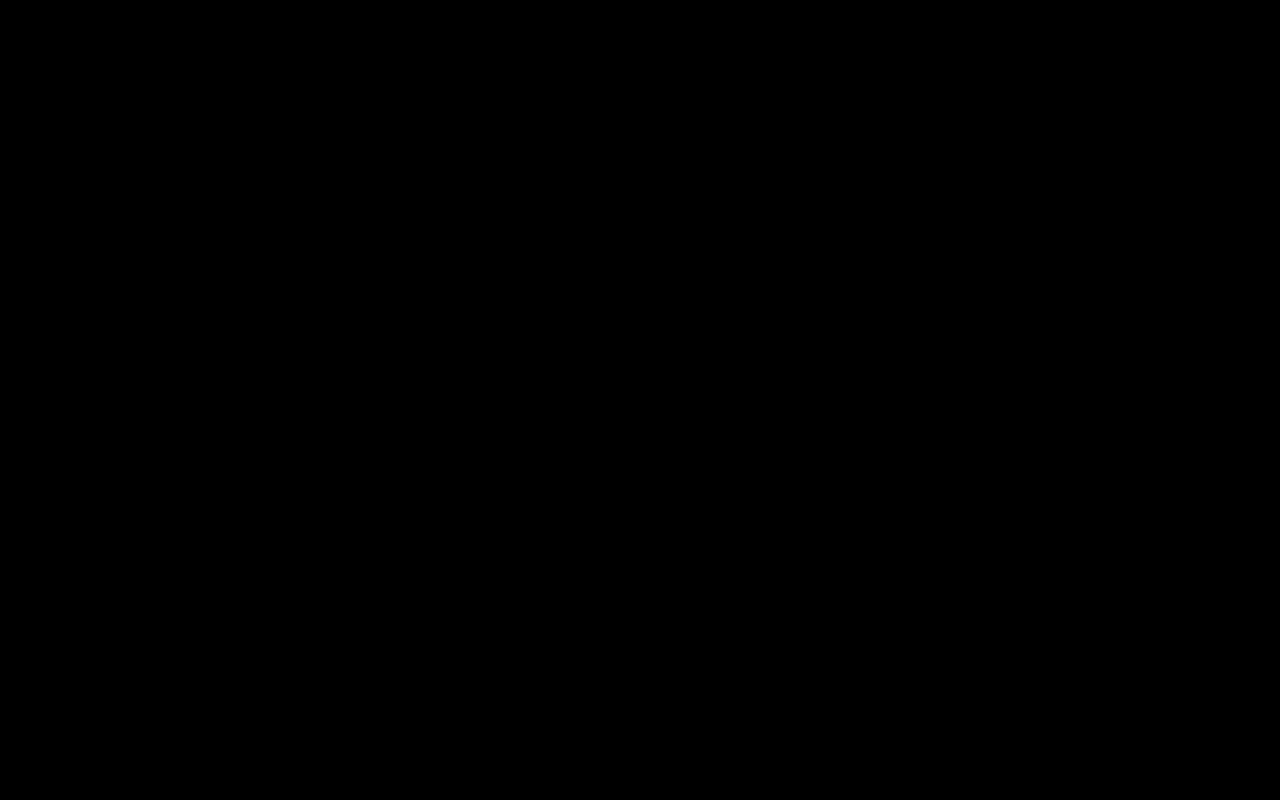
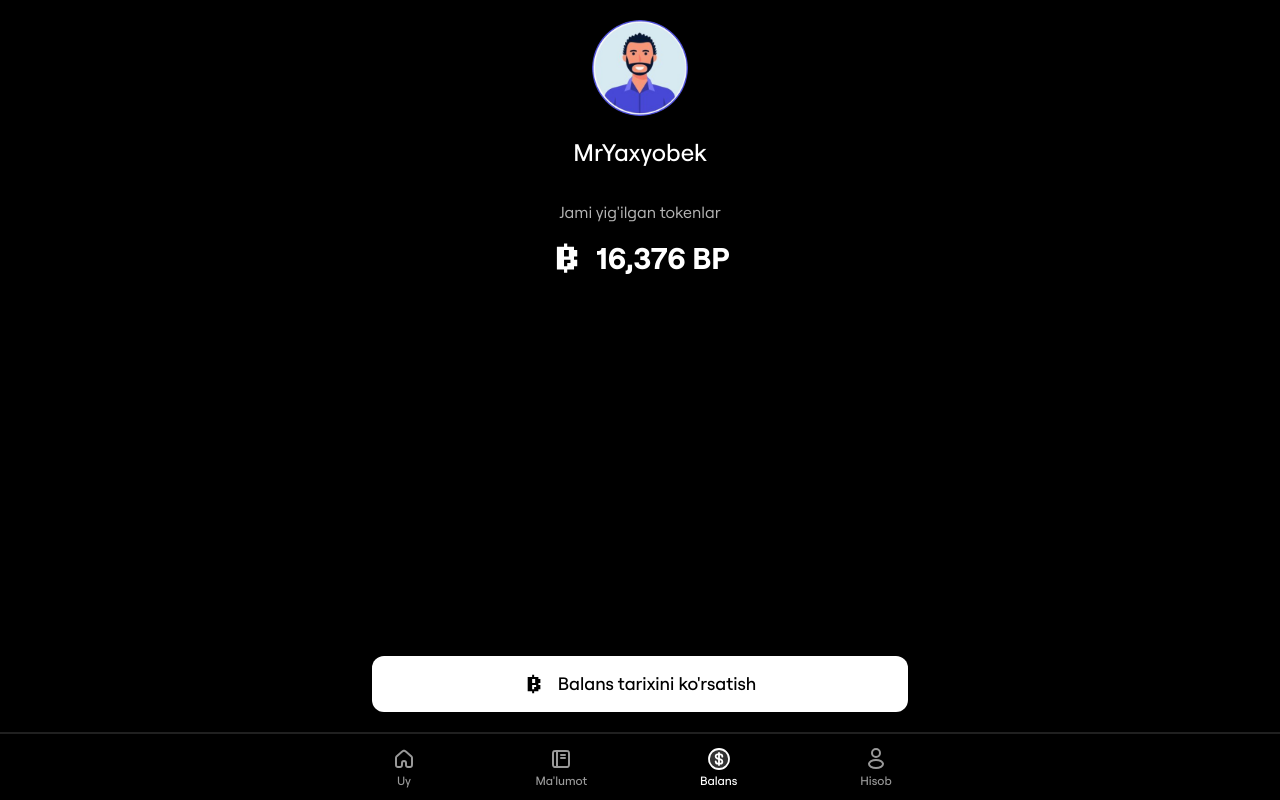
Before and after one commit to YaxyobekUz/claim-blum-tokens, a React (Vite) app: page /balance in a window 1280 px wide. Before the commit this address had no page. Built offline with nearby package versions, Linux system fonts and the light colour scheme; a web font is replaced by a local one.

Commit message:
add `balance` page

```diff
--- a/src/App.jsx
+++ b/src/App.jsx
@@ -7,6 +7,7 @@ import MainRoot from "./layouts/MainRoot";
 // pages
 import Home from "./pages/Home";
 import Docs from "./pages/Docs";
+import Balance from "./pages/Balance";
 
 const App = () => {
   return (
@@ -15,6 +16,7 @@ const App = () => {
         <Route path="/" element={<MainRoot />}>
           <Route index element={<Home />} />
           <Route path="docs" element={<Docs />} />
+          <Route path="balance" element={<Balance />} />
         </Route>
       </Routes>
     </Router>
--- /dev/null
+++ b/src/pages/Balance.jsx
@@ -0,0 +1,57 @@
+import React from "react";
+import { Link } from "react-router-dom";
+
+// components
+import Blum from "../components/img/Blum";
+
+// images
+import profileImage from "../assets/images/profile/profile-pic-1.png";
+
+const Balance = () => {
+  return (
+    <div className="flex flex-col gap-5 container py-5 h-full">
+      {/* mid content (profile wrapper) */}
+      <div className="flex flex-col items-center justify-center mb-auto">
+        {/* profile image */}
+        <img
+          width={96}
+          height={96}
+          src={profileImage}
+          alt="profile image"
+          className="size-24 bg-secondary mx-auto rounded-full mb-5"
+        />
+
+        {/* user name */}
+        <h1 className="text-2xl text-center line-clamp-2 mb-8">MrYaxyobek</h1>
+
+        {/* user name */}
+        <p className="text-center line-clamp-2 font-normal mb-4 opacity-70">
+          Jami yig'ilgan tokenlar
+        </p>
+
+        {/* tokens count */}
+        <div className="flex items-center justify-center gap-3.5">
+          {/* blum logo icon */}
+          <Blum size={32} />
+
+          {/* count */}
+          <p className="text-3xl font-semibold text-center">16,376 BP</p>
+        </div>
+      </div>
+
+      {/* claim link */}
+      <Link
+        to="/balance/history"
+        className="flex items-center justify-center gap-3.5 w-full h-14 bg-white rounded-xl"
+      >
+        {/* blum logo icon */}
+        <Blum size={20} fill="#000000" />
+
+        {/* text */}
+        <span className="text-lg text-black">Balans tarixini ko'rsatish</span>
+      </Link>
+    </div>
+  );
+};
+
+export default Balance;
```
